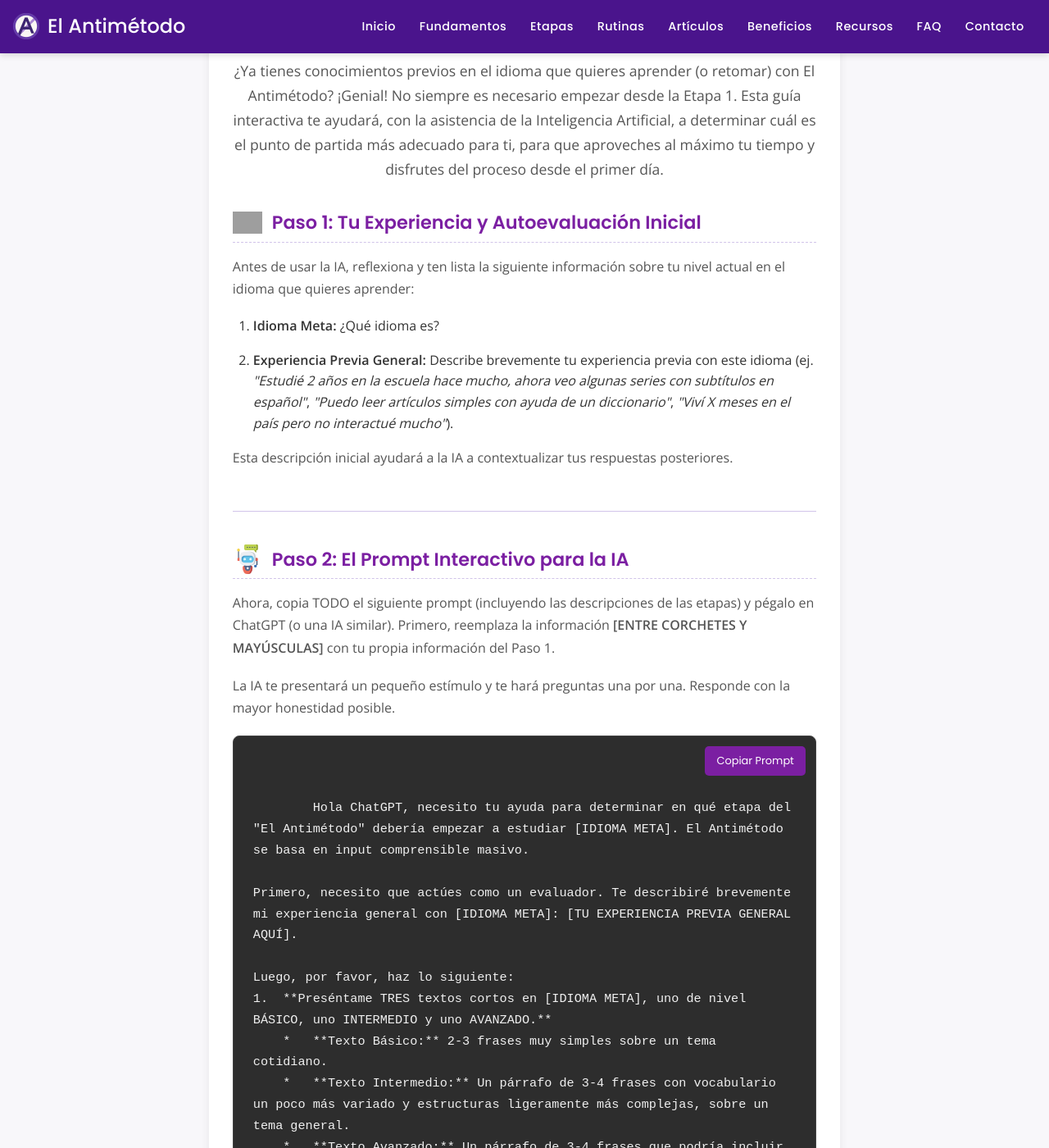
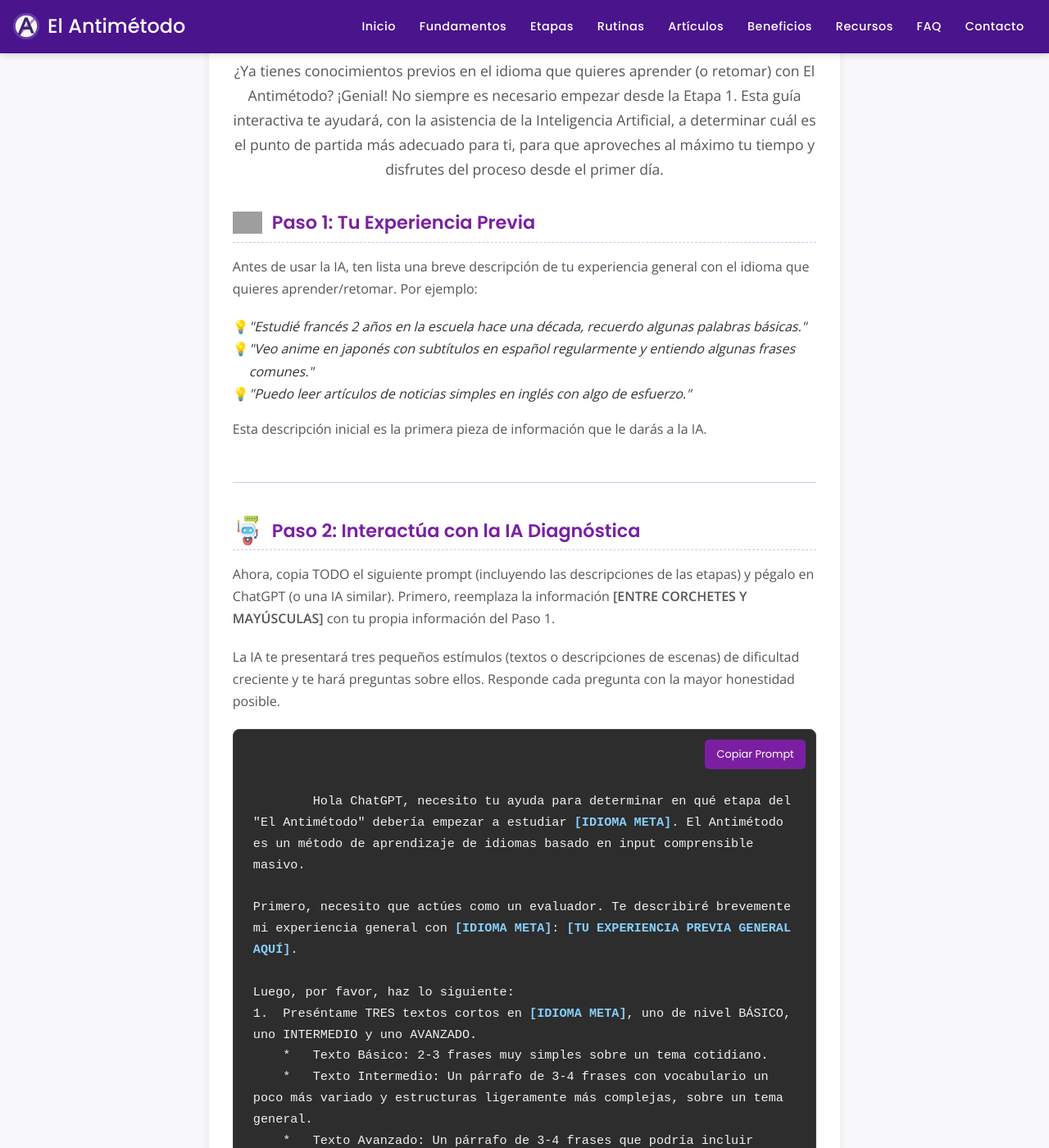
Before and after one commit to LuiseM93/ElAntimetodo, a Jekyll site: the page built from test-ubicacion.md, in a window 1280 px wide and 1400 px high, scrolled down 376 px. Shown: the whole window at 82% size. Built offline with Jekyll 4.4.1, drawn with Linux system fonts in a browser that asks for light colours; some of the changed text lies outside the part shown; grey boxes are pictures that could not be loaded.

Commit message:
Update test-ubicacion.md

```diff
--- a/test-ubicacion.md
+++ b/test-ubicacion.md
@@ -16,7 +16,7 @@
   text-align: center;
   color: var(--primary-color);
 }
-.test-ubicacion-section h3 {
+.test-ubicacion-section h3 { /* Título de cada paso */
   color: var(--secondary-color);
   font-size: 1.4em;
   margin-top: 2rem;
@@ -34,42 +34,42 @@
 .test-ubicacion-section .step-container {
   margin-bottom: 2.5rem;
   padding-bottom: 2rem;
-  border-bottom: 1px solid var(--light-purple-color);
+  border-bottom: 1px solid var(--light-purple-color); /* Borde sólido para separar pasos */
 }
 .test-ubicacion-section .step-container:last-child {
   border-bottom: none;
   margin-bottom: 0;
 }
-.step-title {
+.step-title { /* Estilo para el H3 de cada paso si se usa fuera del .test-ubicacion-section h3 */
   display: flex;
   align-items: center;
-  font-size: 1.3em; /* Ligeramente más grande */
+  font-size: 1.3em;
   font-weight: 600;
   color: var(--primary-color);
   margin-bottom: 1rem;
 }
-.step-icon { /* Para los iconos de los pasos */
+.step-icon {
   width: 36px;
   height: 36px;
   margin-right: 12px;
-  object-fit: contain; /* Asegurar que los iconos se vean bien */
+  object-fit: contain;
 }
 .question-list-ubicacion {
   list-style-type: decimal;
-  padding-left: 25px; /* Espacio para los números */
+  padding-left: 25px;
   margin-top: 0.5rem;
 }
 .question-list-ubicacion li {
   margin-bottom: 1rem;
   line-height: 1.6;
 }
-.prompt-box-ubicacion { /* Estilo específico para esta página si es necesario, o usa el global */
+.prompt-box-ubicacion {
   background-color: #2d2d2d;
   color: #f0f0f0;
-  padding: 1.5rem; /* Más padding */
-  border-radius: 8px; /* Más redondeado */
+  padding: 1.5rem;
+  border-radius: 8px;
   font-family: 'Courier New', Courier, monospace;
-  font-size: 0.95em; /* Un poco más grande el prompt */
+  font-size: 0.95em;
   line-height: 1.7;
   white-space: pre-wrap;
   word-wrap: break-word;
@@ -84,7 +84,7 @@
     background-color: var(--secondary-color);
     color: white;
     border: none;
-    padding: 0.5rem 0.9rem; /* Botón un poco más grande */
+    padding: 0.5rem 0.9rem;
     border-radius: 5px;
     cursor: pointer;
     font-size: 0.85em;
@@ -93,16 +93,23 @@
 .prompt-box-ubicacion .copy-button:hover {
     background-color: var(--accent-color);
 }
-.prompt-box-ubicacion strong { /* Para resaltar partes del prompt */
-    color: #87CEFA; /* Azul claro para el texto a reemplazar */
+.prompt-box-ubicacion strong {
+    color: #87CEFA;
     font-weight: bold;
 }
 .final-advice {
-    background-color: #e9d8f8; /* Fondo morado muy, muy pálido */
-    padding: 1rem;
+    background-color: #e9d8f8;
+    padding: 1.2rem; /* Más padding */
     border-radius: 6px;
     border-left: 4px solid var(--secondary-color);
     margin-top: 1.5rem;
+    font-size: 1.05em; /* Un poco más grande el texto del consejo */
+}
+.final-advice p {
+    margin-bottom: 0.8rem;
+}
+.final-advice p:last-child {
+    margin-bottom: 0;
 }
 </style>
 
@@ -110,7 +117,7 @@
 
   <section style="text-align: center; padding: 2rem 1rem;">
     <h1>Test de Ubicación Antimétodo</h1>
-    <!-- Podrías poner una imagen aquí, ej: '/assets/test-ubicacion-intro.png' -->
+    <!-- <img src="{{ '/assets/test-ubicacion-intro.png' | relative_url }}" alt="Descubre tu etapa en El Antimétodo" class="test-ubicacion-intro-image"> -->
     <p class="subtitle" style="font-size: 1.2em; color: var(--secondary-color);">¿En Qué Etapa Deberías Empezar? ¡Descúbrelo con IA!</p>
   </section>
 
@@ -120,50 +127,64 @@
     <div class="step-container">
       <h3 class="step-title">
         <img src="{{ '/assets/rutinas-paso1-informacion.png' | relative_url }}" alt="Paso 1" class="step-icon">
-        Paso 1: Tu Experiencia y Autoevaluación Inicial
+        Paso 1: Tu Experiencia Previa
       </h3>
-      <p>Antes de usar la IA, reflexiona y ten lista la siguiente información sobre tu nivel actual en el idioma que quieres aprender:</p>
-      <ul class="question-list-ubicacion">
-        <li><strong>Idioma Meta:</strong> ¿Qué idioma es?</li>
-        <li><strong>Experiencia Previa General:</strong> Describe brevemente tu experiencia previa con este idioma (ej. <em>"Estudié 2 años en la escuela hace mucho, ahora veo algunas series con subtítulos en español"</em>, <em>"Puedo leer artículos simples con ayuda de un diccionario"</em>, <em>"Viví X meses en el país pero no interactué mucho"</em>).</li>
+      <p>Antes de usar la IA, ten lista una breve descripción de tu experiencia general con el idioma que quieres aprender/retomar. Por ejemplo:</p>
+      <ul style="list-style-type: '💡'; padding-left: 20px;">
+        <li><em>"Estudié francés 2 años en la escuela hace una década, recuerdo algunas palabras básicas."</em></li>
+        <li><em>"Veo anime en japonés con subtítulos en español regularmente y entiendo algunas frases comunes."</em></li>
+        <li><em>"Puedo leer artículos de noticias simples en inglés con algo de esfuerzo."</em></li>
       </ul>
-      <p>Esta descripción inicial ayudará a la IA a contextualizar tus respuestas posteriores.</p>
+      <p>Esta descripción inicial es la primera pieza de información que le darás a la IA.</p>
     </div>
 
     <div class="step-container">
       <h3 class="step-title">
         <img src="{{ '/assets/rutinas-paso2-prompt-ia.png' | relative_url }}" alt="Paso 2" class="step-icon">
-        Paso 2: El Prompt Interactivo para la IA
+        Paso 2: Interactúa con la IA Diagnóstica
       </h3>
       <p>Ahora, copia TODO el siguiente prompt (incluyendo las descripciones de las etapas) y pégalo en ChatGPT (o una IA similar). Primero, reemplaza la información <strong>[ENTRE CORCHETES Y MAYÚSCULAS]</strong> con tu propia información del Paso 1.</p>
-      <p>La IA te presentará un pequeño estímulo y te hará preguntas una por una. Responde con la mayor honestidad posible.</p>
+      <p>La IA te presentará tres pequeños estímulos (textos o descripciones de escenas) de dificultad creciente y te hará preguntas sobre ellos. Responde cada pregunta con la mayor honestidad posible.</p>
       <div class="prompt-box-ubicacion">
         <button class="copy-button" onclick="copyUbicacionPromptToClipboard()">Copiar Prompt</button>
-        <span id="ubicacionPromptToCopy">Hola ChatGPT, necesito tu ayuda para determinar en qué etapa del "El Antimétodo" debería empezar a estudiar [IDIOMA META]. El Antimétodo se basa en input comprensible masivo.
+        <span id="ubicacionPromptToCopy">Hola ChatGPT, necesito tu ayuda para determinar en qué etapa del "El Antimétodo" debería empezar a estudiar <strong>[IDIOMA META]</strong>. El Antimétodo es un método de aprendizaje de idiomas basado en input comprensible masivo.
 
-Primero, necesito que actúes como un evaluador. Te describiré brevemente mi experiencia general con [IDIOMA META]: [TU EXPERIENCIA PREVIA GENERAL AQUÍ].
+Primero, necesito que actúes como un evaluador. Te describiré brevemente mi experiencia general con <strong>[IDIOMA META]</strong>: <strong>[TU EXPERIENCIA PREVIA GENERAL AQUÍ]</strong>.
 
 Luego, por favor, haz lo siguiente:
-1.  **Preséntame TRES textos cortos en [IDIOMA META], uno de nivel BÁSICO, uno INTERMEDIO y uno AVANZADO.**
-    *   **Texto Básico:** 2-3 frases muy simples sobre un tema cotidiano.
-    *   **Texto Intermedio:** Un párrafo de 3-4 frases con vocabulario un poco más variado y estructuras ligeramente más complejas, sobre un tema general.
-    *   **Texto Avanzado:** Un párrafo de 3-4 frases que podría incluir alguna expresión idiomática o jerga común (si es apropiado para [IDIOMA META], por ejemplo, en francés podrías usar algo como 'wesh' o 'choper' si encaja naturalmente), o tratar un tema un poco más abstracto.
-    *(Si no puedes generar los textos directamente en [IDIOMA META] de forma fiable, describe detalladamente el contenido y la complejidad de tres escenas de video/audio distintas: una muy básica, una intermedia y una avanzada).*
+1.  Preséntame TRES textos cortos en <strong>[IDIOMA META]</strong>, uno de nivel BÁSICO, uno INTERMEDIO y uno AVANZADO.
+    *   Texto Básico: 2-3 frases muy simples sobre un tema cotidiano.
+    *   Texto Intermedio: Un párrafo de 3-4 frases con vocabulario un poco más variado y estructuras ligeramente más complejas, sobre un tema general.
+    *   Texto Avanzado: Un párrafo de 3-4 frases que podría incluir alguna expresión idiomática o jerga común (si es apropiado para <strong>[IDIOMA META]</strong>), o tratar un tema un poco más abstracto.
+    (Si no puedes generar los textos directamente en <strong>[IDIOMA META]</strong> de forma fiable, describe detalladamente el contenido y la complejidad de tres escenas de video/audio distintas: una muy básica, una intermedia y una avanzada).
 
-2.  **Después de presentarme los TRES textos/escenas, hazme las siguientes preguntas UNA POR UNA para CADA TEXTO/ESCENA (empezando por el básico, luego intermedio, luego avanzado), esperando mi respuesta antes de pasar al siguiente texto o pregunta:**
+2.  Después de presentarme los TRES textos/escenas, hazme las siguientes preguntas UNA POR UNA para CADA TEXTO/ESCENA (empezando por el básico, luego intermedio, luego avanzado), esperando mi respuesta antes de pasar al siguiente texto o pregunta:
     *   a. Para el texto [BÁSICO/INTERMEDIO/AVANZADO]: "De lo que acabas de leer/ver descrito, ¿qué tan bien sientes que entendiste el mensaje general? (Opciones: Nada/Muy Poco, Algunas Ideas Sueltas, La Idea Principal, Bastante Bien, Perfectamente)"
-    *   b. Para el texto [BÁSICO/INTERMEDIO/AVANZADO]: "Si este texto/video tuviera subtítulos en [IDIOMA META], ¿cuánto te ayudarían? (Opciones: Muchísimo/Indispensables, Bastante, Un Poco, No los necesitaría)"
+    *   b. Para el texto [BÁSICO/INTERMEDIO/AVANZADO]: "Si este texto/video tuviera subtítulos en <strong>[IDIOMA META]</strong>, ¿cuánto te ayudarían? (Opciones: Muchísimo/Indispensables, Bastante, Un Poco, No los necesitaría)"
     *   c. Para el texto [BÁSICO/INTERMEDIO/AVANZADO]: (Solo si hubo algo de comprensión) "¿Hubo palabras o frases específicas que NO entendiste en absoluto?"
 
-3.  **Después de mis respuestas a todas las preguntas sobre los tres textos, y considerando mi experiencia previa que te di al inicio, por favor, recomiéndame en qué etapa del Antimétodo debería enfocarme principalmente ahora y dame una justificación detallada.**
+3.  Después de mis respuestas a todas las preguntas sobre los tres textos, y considerando mi experiencia previa que te di al inicio, por favor, recomiéndame en qué etapa del Antimétodo debería enfocarme principalmente ahora y dame una justificación detallada.
 
-**Aquí están las 4 etapas del Antimétodo y sus criterios de entrada/foco para tu referencia:**
-*   **Etapa 1: Preparación Previa** (Foco: Vocabulario base ~1000 palabras con Anki, familiarización sonidos/estructuras. Objetivo: Rampa para la inmersión. **Entrada ideal si:** la comprensión del texto BÁSICO es muy baja incluso con la idea de subtítulos, o si el usuario es principiante absoluto).
-*   **Etapa 2: Inmersión Total en el Idioma** (Foco: Consumir mucho contenido auténtico CON subtítulos en idioma meta. Objetivo: Mejorar comprensión, expandir vocabulario. **Entrada ideal si:** la comprensión del texto BÁSICO e INTERMEDIO mejora significativamente CON subtítulos, y se puede disfrutar contenido simple/intermedio de esta forma. El texto AVANZADO aún puede ser difícil).
-*   **Etapa 3: Free Flow Listening** (Foco: Consumir contenido SIN subtítulos, minado de oraciones i+1. Objetivo: Independizarse de subtítulos. **Entrada ideal si:** la comprensión del texto INTERMEDIO es buena o muy buena SIN subtítulos, y se puede seguir la idea principal del texto AVANZADO aunque no se entienda todo. Si la comprensión CON subtítulos en Etapa 2 ya es consistentemente alta (ej. >80-90%) en contenido variado, es momento de pasar aquí).
-*   **Etapa 4: Producción del Idioma** (Foco: Activar conocimiento pasivo hablando y escribiendo. Objetivo: Fluidez. **Entrada ideal si:** la comprensión SIN subtítulos del contenido AVANZADO es muy alta (ej. >85-95%) y hay un fuerte deseo de empezar a producir activamente).
+Aquí están las 4 etapas del Antimétodo y sus criterios de entrada/foco para tu referencia:
+*   **Etapa 1: Preparación Previa** (Foco: Vocabulario base ~1000 palabras con Anki, familiarización sonidos/estructuras. Objetivo: Rampa para la inmersión. Entrada ideal si: la comprensión del texto BÁSICO es muy baja incluso con la idea de subtítulos, o si el usuario es principiante absoluto).
+*   **Etapa 2: Inmersión Total en el Idioma** (Foco: Consumir mucho contenido auténtico CON subtítulos en idioma meta. Objetivo: Mejorar comprensión, expandir vocabulario. Entrada ideal si: la comprensión del texto BÁSICO e INTERMEDIO mejora significativamente CON subtítulos, y se puede disfrutar contenido simple/intermedio de esta forma. El texto AVANZADO aún puede ser difícil).
+*   **Etapa 3: Free Flow Listening** (Foco: Consumir contenido SIN subtítulos, minado de oraciones i+1. Objetivo: Independizarse de subtítulos. Entrada ideal si: la comprensión del texto INTERMEDIO es buena o muy buena SIN subtítulos, y se puede seguir la idea principal del texto AVANZADO aunque no se entienda todo. Si la comprensión CON subtítulos en Etapa 2 ya es consistentemente alta (ej. >80-90%) en contenido variado, es momento de pasar aquí).
+*   **Etapa 4: Producción del Idioma** (Foco: Activar conocimiento pasivo hablando y escribiendo. Objetivo: Fluidez. Entrada ideal si: la comprensión SIN subtítulos del contenido AVANZADO es muy alta (ej. >85-95%) y hay un fuerte deseo de empezar a producir activamente).
 
-Por favor, basa tu recomendación final de etapa en mi rendimiento general a través de los tres niveles de texto y mis respuestas. Si estoy entre dos etapas, sugiere la más temprana o una transición.</p>
+Por favor, basa tu recomendación final de etapa en mi rendimiento general a través de los tres niveles de texto y mis respuestas. Si estoy entre dos etapas, sugiere la más temprana o una transición.
+Espera a que te dé mi experiencia previa antes de empezar con el texto/escena y las preguntas.</span>
+      </div>
+    </div>
+
+    <div class="step-container" style="border-bottom:none; margin-bottom:0;">
+      <h3 class="step-title">
+        <img src="{{ '/assets/rutinas-paso3-revisar-adaptar.png' | relative_url }}" alt="Paso 3" class="step-icon">
+        Paso 3: Interpreta la Recomendación y ¡Empieza!
+      </h3>
+      <p>La Inteligencia Artificial te dará una sugerencia de etapa basada en tus respuestas. ¡Úsala como una guía valiosa!</p>
+      <div class="final-advice">
+        <p><strong>Recuerda:</strong> Si la IA te recomienda, por ejemplo, la Etapa 2, pero sientes que tu vocabulario base es aún muy débil, no dudes en dedicar unas semanas a las actividades clave de la Etapa 1 (como Anki con palabras frecuentes) antes de sumergirte de lleno en la inmersión. ¡Tú conoces mejor tu situación y tu ritmo!</p>
+        <p>Lo más importante es que te sientas cómodo y motivado. Una vez que tengas una idea clara de tu etapa de inicio, visita nuestra descripción detallada de <a href="{{ '/etapas' | relative_url }}">Las Etapas del Antimétodo</a> y nuestra sección de <a href="{{ '/rutinas' | relative_url }}">Rutinas Flexibles</a> para comenzar a planificar tu emocionante viaje de aprendizaje.</p>
       </div>
     </div>
   </section>
```
Also changed, not shown: other parts of test-ubicacion.md (+1 -1 lines).
